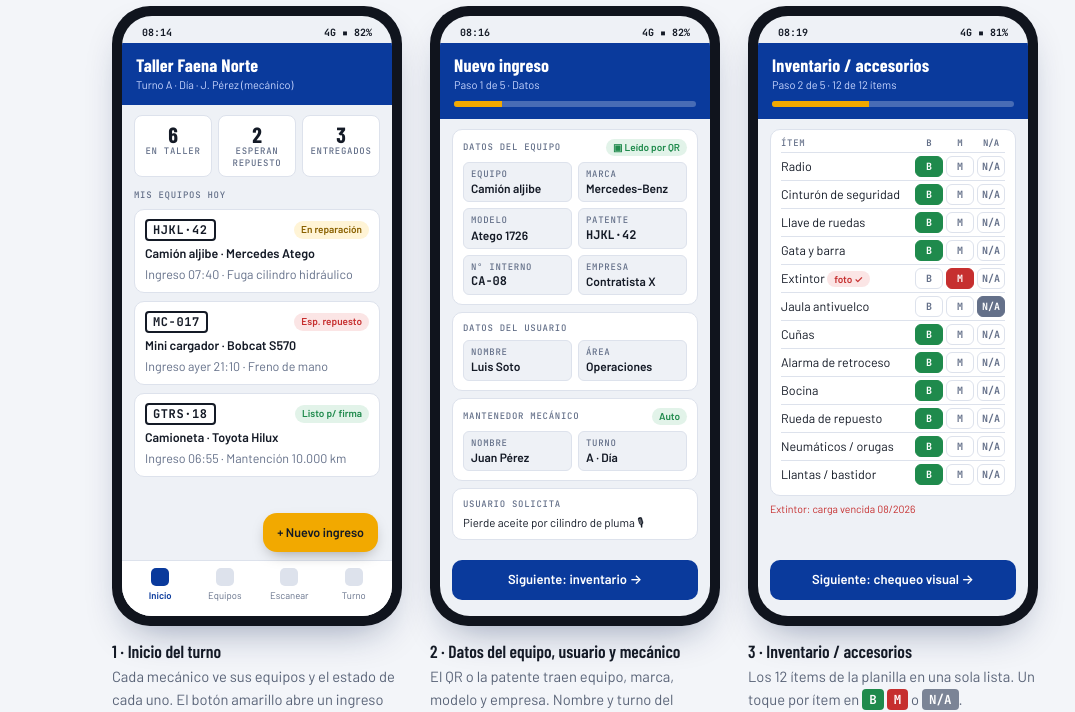
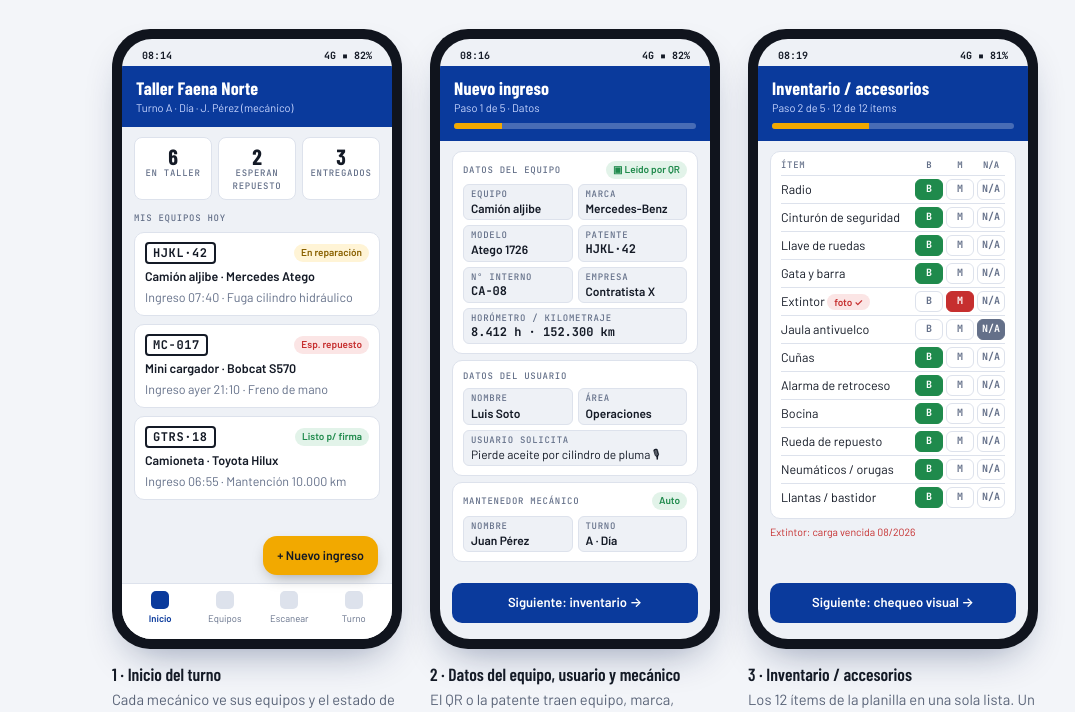
Before and after one commit to jeremyandresmoreno19-dot/check-lis, a plain HTML site: page docs/propuesta-app-taller.html in a window 1280 px wide. Shown: the part 2732-3444 px from the top of the page, without its empty margins (65-1140 px from the left). Drawn offline with nearby package versions, Linux system fonts and the light colour scheme.

Commit message:
Agregar horómetro / kilometraje a datos del equipo
Co-Authored-By: Claude Opus 5.5 <noreply@anthropic.com>
Claude-Session: https://claude.ai/code/session_018wuFSk5YpyGUH7qFLaDyCN

```diff
--- a/docs/propuesta-app-taller.html
+++ b/docs/propuesta-app-taller.html
@@ -113,6 +113,8 @@ figure{margin:0}
 .bm span.n{background:var(--app-muted);border-color:var(--app-muted);color:#fff}
 .prog{height:6px;border-radius:3px;background:rgba(255,255,255,.25);margin-top:8px;overflow:hidden}
 .prog i{display:block;height:100%;background:var(--app-warn)}
+.tight .field{padding:3px 7px}
+.tight .grid2{gap:5px}
 .compact .item{padding:3px 0}
 .compact .bm span{height:21px;width:28px}
 .colh{display:grid;grid-template-columns:1fr auto;gap:6px;padding-bottom:3px;border-bottom:1px solid var(--app-line)}
@@ -271,7 +273,7 @@ a:focus-visible{outline:2px solid var(--signal);outline-offset:2px}
     </div>
 
     <div class="flow" aria-label="Flujo de trabajo">
-      <div class="step"><div class="n">PASO 1</div><h3>Ingreso</h3><p>Datos del equipo, del usuario y del mantenedor. Con el QR o la patente, equipo, marca, modelo y empresa aparecen solos.</p></div>
+      <div class="step"><div class="n">PASO 1</div><h3>Ingreso</h3><p>Datos del equipo (con horómetro / kilometraje), del usuario y del mantenedor. Con el QR o la patente, equipo, marca, modelo y empresa aparecen solos.</p></div>
       <div class="step"><div class="n">PASO 2</div><h3>Inventario y chequeo</h3><p>El mecánico marca B, M o N/A en accesorios y en cada sistema. Cada M pide foto y comentario.</p></div>
       <div class="step"><div class="n">PASO 3</div><h3>Trabajo</h3><p>La ficha se va llenando a medida que avanza la reparación. Se guarda sola y se puede retomar en cualquier momento.</p></div>
       <div class="step"><div class="n">PASO 4</div><h3>Firma de entrega</h3><p>Al final se elige el estado: conforme, no conforme, queda pendiente o fuera de servicio. Firma el mecánico que entrega y el operador que recibe.</p></div>
@@ -288,7 +290,7 @@ a:focus-visible{outline:2px solid var(--signal);outline-offset:2px}
       <p class="muted">La ficha se abre al ingresar el equipo y se completa mientras se trabaja. La firma va al final, cuando el equipo está operativo y listo para entregar.</p>
     </div>
     <div class="spec">
-      <div class="blk"><div class="n">BLOQUE 1</div><h3>Datos del equipo</h3><ul><li>Equipo</li><li>Marca</li><li>Modelo</li><li>Patente</li><li>Número interno</li><li>Empresa</li></ul></div>
+      <div class="blk"><div class="n">BLOQUE 1</div><h3>Datos del equipo</h3><ul><li>Equipo</li><li>Marca</li><li>Modelo</li><li>Patente</li><li>Número interno</li><li>Empresa</li><li>Horómetro / kilometraje</li></ul></div>
       <div class="blk"><div class="n">BLOQUE 2</div><h3>Datos del usuario</h3><ul><li>Nombre</li><li>Área</li></ul></div>
       <div class="blk"><div class="n">BLOQUE 3</div><h3>Datos del mantenedor mecánico</h3><ul><li>Nombre</li><li>Turno</li></ul></div>
       <div class="blk"><div class="n">BLOQUE 4 · <span class="k b">B</span> <span class="k m">M</span> <span class="k n">N/A</span></div><h3>Inventario / accesorios</h3><ul><li>Radio</li><li>Cinturón de seguridad</li><li>Llave de ruedas</li><li>Gata y barra</li><li>Extintor</li><li>Jaula antivuelco</li><li>Cuñas</li><li>Alarma de retroceso</li><li>Bocina</li><li>Rueda de repuesto</li><li>Neumáticos / orugas</li><li>Llantas / bastidor</li></ul></div>
@@ -358,8 +360,8 @@ a:focus-visible{outline:2px solid var(--signal);outline-offset:2px}
         <div class="phone"><div class="scr">
           <div class="sb"><span>08:16</span><span>4G ▪ 82%</span></div>
           <div class="ab"><div class="t">Nuevo ingreso</div><div class="s">Paso 1 de 5 · Datos</div><div class="prog"><i style="width:20%"></i></div></div>
-          <div class="body" style="gap:7px">
-            <div class="card stack" style="gap:6px">
+          <div class="body tight" style="gap:6px">
+            <div class="card stack" style="gap:5px">
               <div class="row"><div class="lbl">Datos del equipo</div><span class="tag ok">▣ Leído por QR</span></div>
               <div class="grid2">
                 <div class="field"><div class="lbl">Equipo</div><div class="val">Camión aljibe</div></div>
@@ -368,6 +370,7 @@ a:focus-visible{outline:2px solid var(--signal);outline-offset:2px}
                 <div class="field"><div class="lbl">Patente</div><div class="val mono">HJKL·42</div></div>
                 <div class="field"><div class="lbl">N° interno</div><div class="val mono">CA-08</div></div>
                 <div class="field"><div class="lbl">Empresa</div><div class="val">Contratista X</div></div>
+                <div class="field" style="grid-column:1/-1"><div class="lbl">Horómetro / kilometraje</div><div class="val mono">8.412 h · 152.300 km</div></div>
               </div>
             </div>
             <div class="card stack" style="gap:6px">
@@ -375,6 +378,7 @@ a:focus-visible{outline:2px solid var(--signal);outline-offset:2px}
               <div class="grid2">
                 <div class="field"><div class="lbl">Nombre</div><div class="val">Luis Soto</div></div>
                 <div class="field"><div class="lbl">Área</div><div class="val">Operaciones</div></div>
+                <div class="field" style="grid-column:1/-1"><div class="lbl">Usuario solicita</div><div class="val" style="font-weight:400">Pierde aceite por cilindro de pluma 🎙</div></div>
               </div>
             </div>
             <div class="card stack" style="gap:6px">
@@ -384,14 +388,10 @@ a:focus-visible{outline:2px solid var(--signal);outline-offset:2px}
                 <div class="field"><div class="lbl">Turno</div><div class="val">A · Día</div></div>
               </div>
             </div>
-            <div class="card stack" style="gap:4px">
-              <div class="lbl">Usuario solicita</div>
-              <div style="font-size:11.5px">Pierde aceite por cilindro de pluma 🎙</div>
-            </div>
           </div>
           <div style="padding:0 12px 16px"><div class="btn">Siguiente: inventario →</div></div>
         </div></div>
-        <figcaption><b>2 · Datos del equipo, usuario y mecánico</b>El QR o la patente traen equipo, marca, modelo y empresa. Nombre y turno del mecánico salen de su sesión. La solicitud se puede dictar por voz.</figcaption>
+        <figcaption><b>2 · Datos del equipo, usuario y mecánico</b>El QR o la patente traen equipo, marca, modelo y empresa. El horómetro / kilometraje se escribe y se compara con el último registro. Nombre y turno del mecánico salen de su sesión. La solicitud se puede dictar por voz.</figcaption>
       </figure>
 
       <!-- 3. Inventario -->
```
